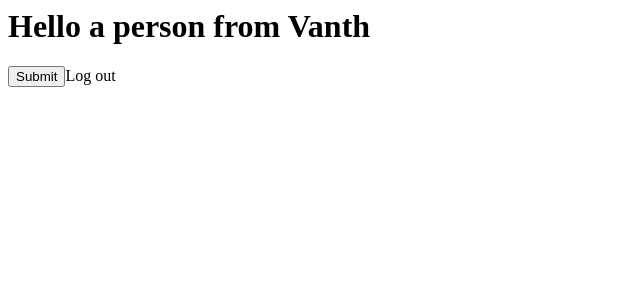
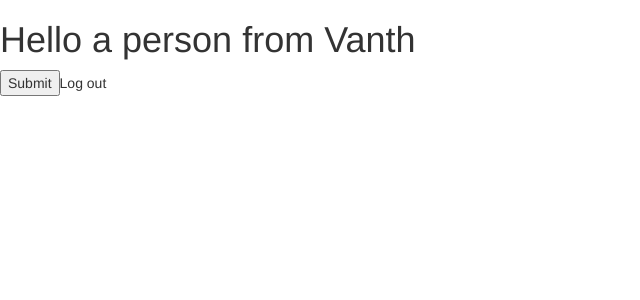
Before and after one commit to EliRibble/vanth, a Flask app: page / in a window 1280 px wide. Shown: the top 300 px of the page, without its empty margins (0-640 px from the left). Run offline with Flask 2, Linux system fonts and the light colour scheme; a user stored in the database is signed in; parts of the project's set-up code (start-up, migrations or seed data) failed here and were passed over; some libraries are stand-ins or nearby versions.

Commit message:
Add bootstrap styles and javascript from MaxCDN
This will help me pretty things up around here

```diff
--- a/templates/layout.html
+++ b/templates/layout.html
@@ -1,9 +1,22 @@
 <html>
+<head>
+<!-- Latest compiled and minified CSS -->
+<link rel="stylesheet" href="https://maxcdn.bootstrapcdn.com/bootstrap/3.3.6/css/bootstrap.min.css" integrity="sha384-1q8mTJOASx8j1Au+a5WDVnPi2lkFfwwEAa8hDDdjZlpLegxhjVME1fgjWPGmkzs7" crossorigin="anonymous">
+
+<!-- Optional theme -->
+<link rel="stylesheet" href="https://maxcdn.bootstrapcdn.com/bootstrap/3.3.6/css/bootstrap-theme.min.css" integrity="sha384-fLW2N01lMqjakBkx3l/M9EahuwpSfeNvV63J5ezn3uZzapT0u7EYsXMjQV+0En5r" crossorigin="anonymous">
+
+</head>
 <body>
 <div id="container">
 	{% block body %}
 	default stuff
 	{% endblock %}
 </div>
+<!-- jQuery (necessary for Bootstrap's JavaScript plugins) -->
+<script src="https://ajax.googleapis.com/ajax/libs/jquery/1.11.3/jquery.min.js"></script>
+<!-- Latest compiled and minified JavaScript -->
+<script src="https://maxcdn.bootstrapcdn.com/bootstrap/3.3.6/js/bootstrap.min.js" integrity="sha384-0mSbJDEHialfmuBBQP6A4Qrprq5OVfW37PRR3j5ELqxss1yVqOtnepnHVP9aJ7xS" crossorigin="anonymous"></script>
+
 </body>
 </html>
```
